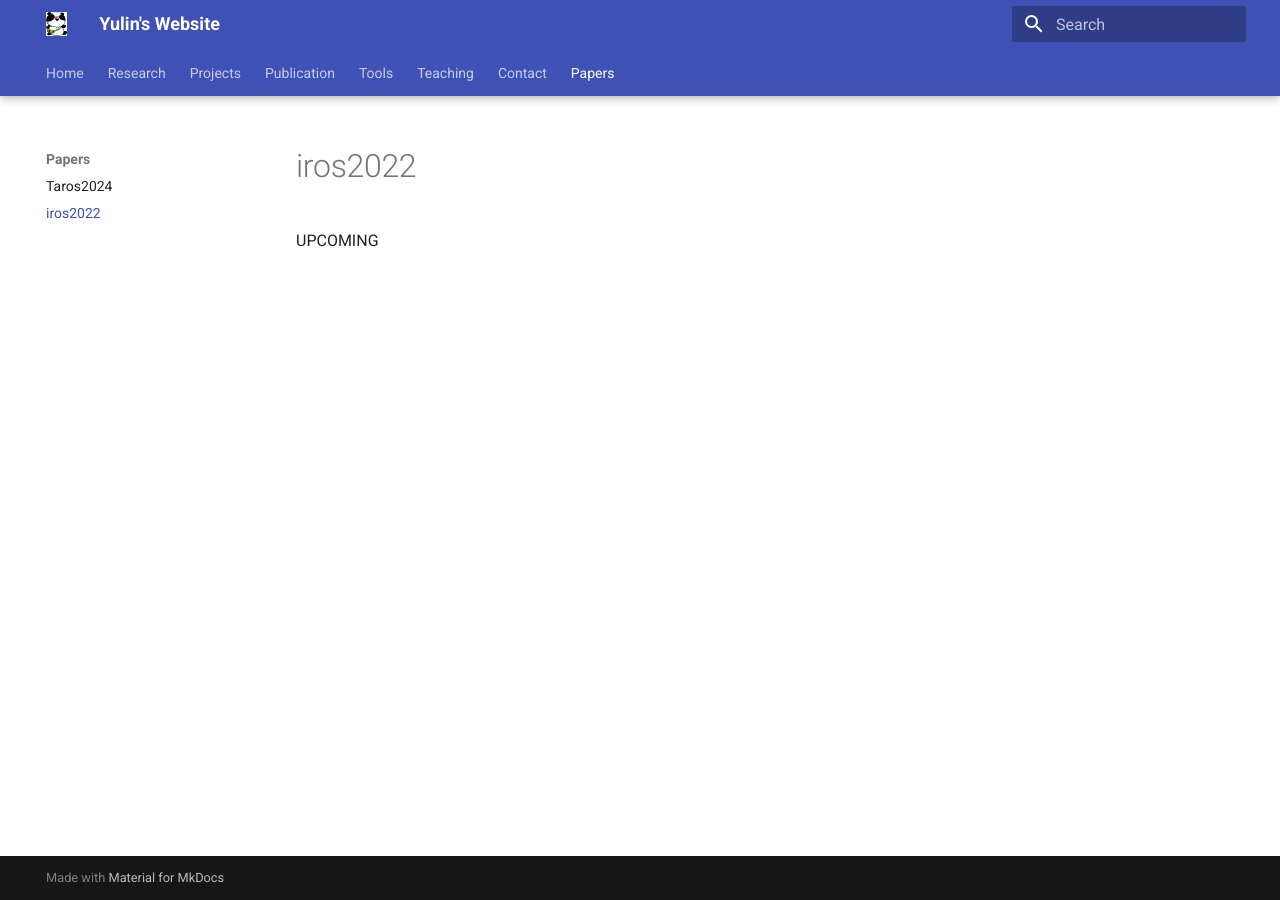
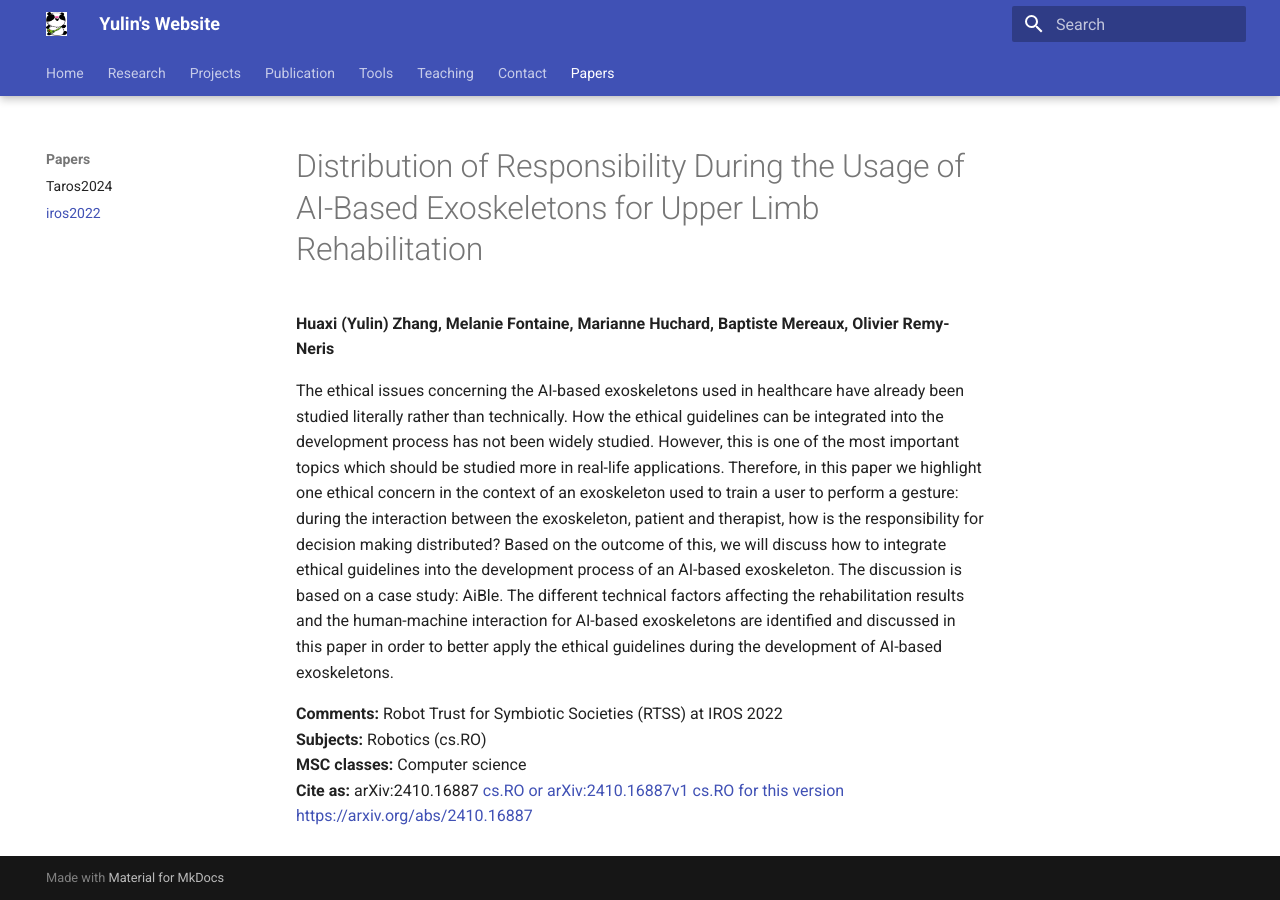
Before and after one commit to yulinz888888/yulinz888888.github.io, an MkDocs documentation site: the page built from docs/pubs/iros2022.md, in a window 1280 px wide. Built offline with MkDocs 1.6.1 and Material for MkDocs 9.7.7, drawn with Linux system fonts in a browser that asks for light colours.

Commit message:
add new publication iros2022

```diff
--- a/docs/pubs/iros2022.md
+++ b/docs/pubs/iros2022.md
@@ -1 +1,12 @@
-UPCOMING
+# Distribution of Responsibility During the Usage of AI-Based Exoskeletons for Upper Limb Rehabilitation
+
+**Huaxi (Yulin) Zhang, Melanie Fontaine, Marianne Huchard, Baptiste Mereaux, Olivier Remy-Neris**
+
+The ethical issues concerning the AI-based exoskeletons used in healthcare have already been studied literally rather than technically. How the ethical guidelines can be integrated into the development process has not been widely studied. However, this is one of the most important topics which should be studied more in real-life applications. Therefore, in this paper we highlight one ethical concern in the context of an exoskeleton used to train a user to perform a gesture: during the interaction between the exoskeleton, patient and therapist, how is the responsibility for decision making distributed? Based on the outcome of this, we will discuss how to integrate ethical guidelines into the development process of an AI-based exoskeleton. The discussion is based on a case study: AiBle. The different technical factors affecting the rehabilitation results and the human-machine interaction for AI-based exoskeletons are identified and discussed in this paper in order to better apply the ethical guidelines during the development of AI-based exoskeletons.
+
+**Comments:** Robot Trust for Symbiotic Societies (RTSS) at IROS 2022
+**Subjects:** Robotics (cs.RO)
+**MSC classes:** Computer science
+**Cite as:** arXiv:2410.16887 [cs.RO](https://arxiv.org/abs/2410.16887)
+[or arXiv:2410.16887v1 cs.RO for this version](https://arxiv.org/abs/2410.16887v1)
+[https://arxiv.org/abs/2410.16887](https://arxiv.org/abs/2410.16887)
```
